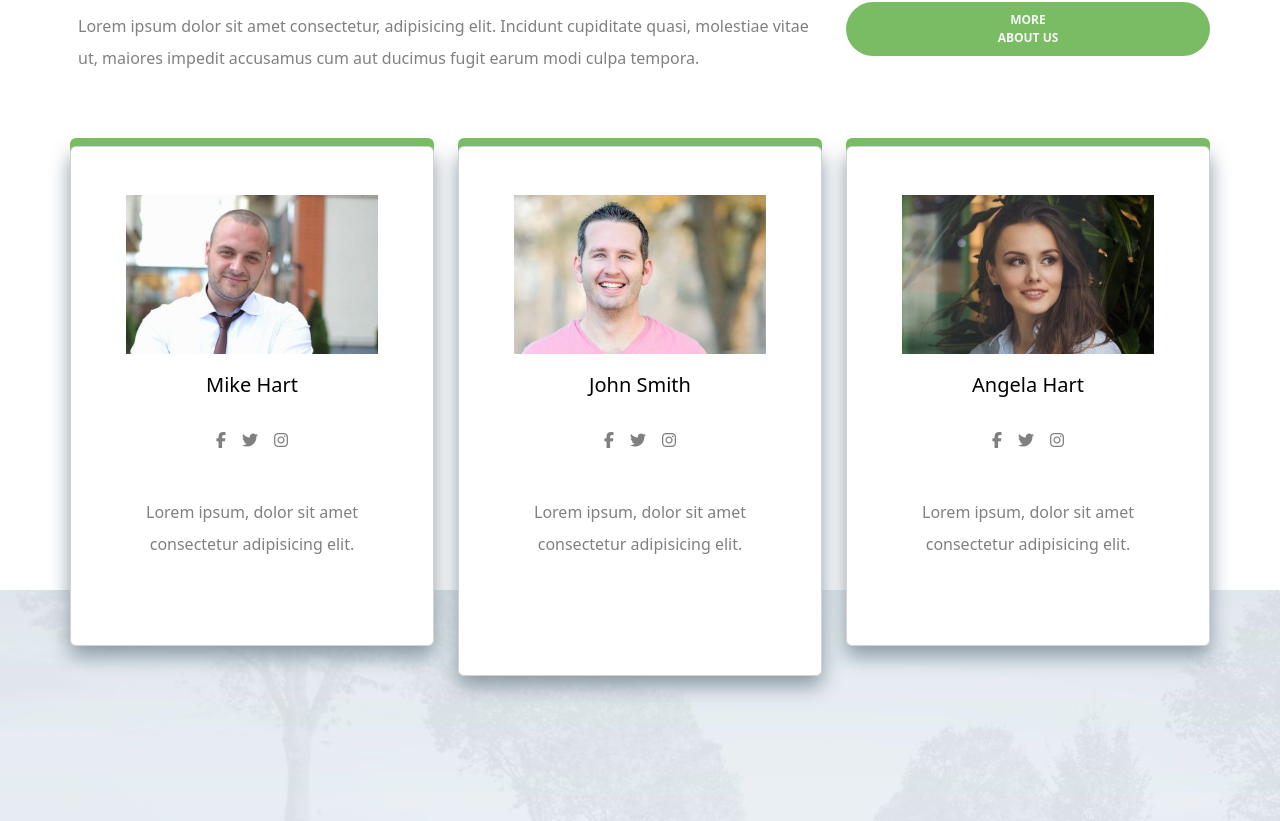
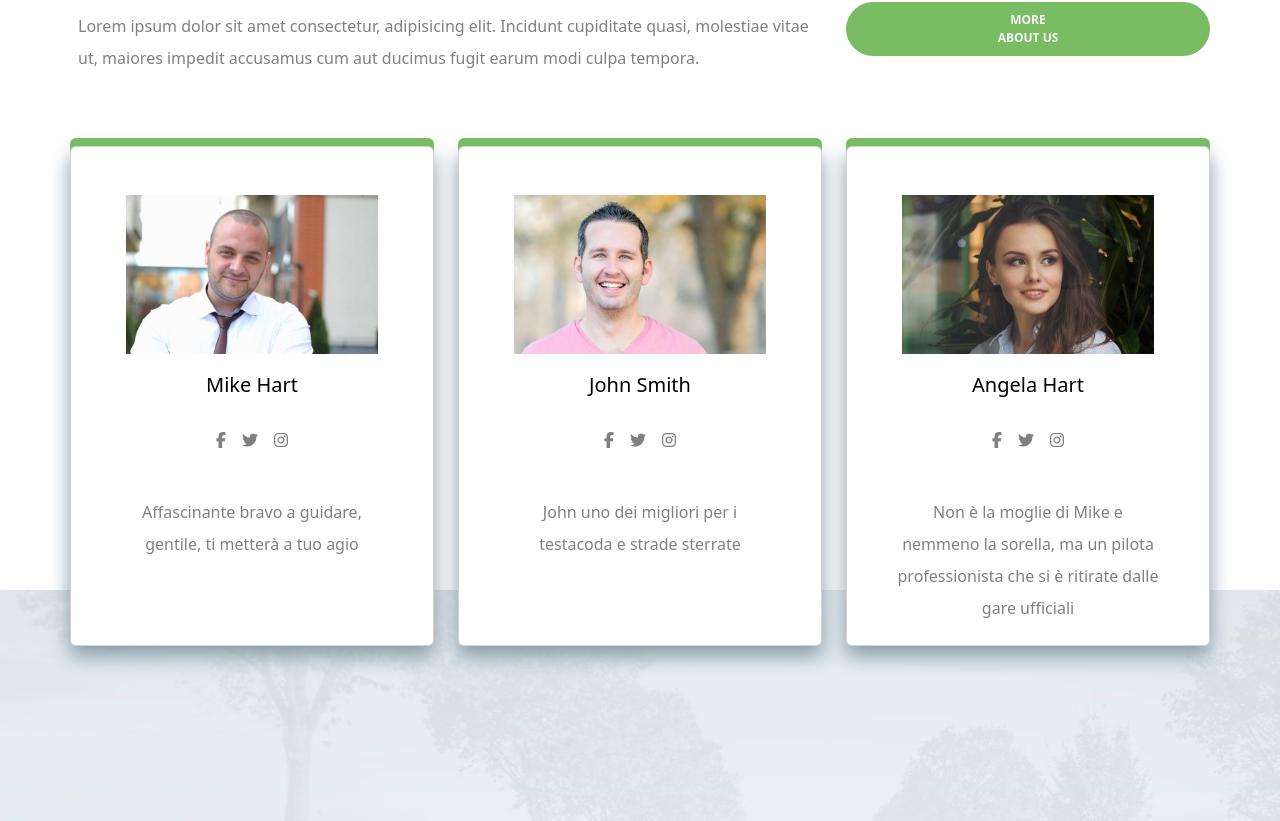
Before and after one commit to mattemutti/proj-html-vuejs, a Vue app: page / in a window 1280 px wide. Shown: the part 2919-3740 px from the top of the page. Built offline with nearby package versions, Linux system fonts and the light colour scheme.

Commit message:
update main site with dinamic card, article, and courses

```diff
--- a/src/components/AppMain.vue
+++ b/src/components/AppMain.vue
@@ -1,7 +1,79 @@
 <script>
 
 export default {
-	name: 'AppMain'		//nome del componente che serve per esportarlo
+	name: 'AppMain',
+
+	data() {
+		return {
+
+			courses: [
+				{
+					type: 'Pass Plus',
+					img: '../../public/img/courses-passplus-200x200.jpg',
+				},
+				{
+					type: 'Intensive Course',
+					img: '../../public/img/course-intensive-200x200.jpg',
+				},
+				{
+					type: 'Instructor',
+					img: '../../public/img/courses-instructor-200x200.jpg',
+				},
+			],
+
+			rates: [
+				{
+					rate: '95 %',
+					name: 'Pass Rate',
+				},
+				{
+					rate: '100 %',
+					name: 'Refferral Rate',
+				},
+				{
+					rate: '0 %',
+					name: 'Accident Rate',
+				},
+			],
+
+			instructors: [
+				{
+					name: 'Mike Hart',
+					photo: '../../public/img/instructor-mikehart-400x254.jpg',
+					description: 'Affascinante bravo a guidare, gentile, ti metterà a tuo agio',
+				},
+				{
+					name: 'John Smith',
+					photo: '../../public/img/instructor-johnsmith-400x254.jpg',
+					description: 'John uno dei migliori per i testacoda e strade sterrate',
+				},
+				{
+					name: 'Angela Hart',
+					photo: '../../public/img/instructor-angelahart-400x254.jpg',
+					description: 'Non è la moglie di Mike e nemmeno la sorella, ma un pilota professionista che si è ritirate dalle gare ufficiali',
+				},
+			],
+
+			news: [
+				{
+					img: '../../public/img/blog-choosecar-320x202.jpg',
+					title: 'What Car to Star With?',
+					date: 'February 7th, 2019 |',
+					numbComments: 0,
+					text: 'Lorem, ipsum dolor sit amet consectetur adipisicing.',
+				},
+				{
+					img: '../../public/img/blogpost-10and2-320x202.jpg',
+					title: 'Avada Driving School Expanding',
+					date: 'February 7th, 2019 |',
+					numbComments: 2,
+					text: 'Guida guida tu che sei felice di guidare',
+				},
+			]
+
+
+		}
+	}
 }
 </script>
 <template>
@@ -112,33 +184,11 @@ export default {
 							</div>
 						</div>
 					</div>
-					<div class="col p-4 text-center mt-4">
+					<div v-for="course in courses" class="col p-4 text-center mt-4">
 						<div class="" style="">
-							<img src="../../public/img/courses-passplus-200x200.jpg" class="card-img-top" alt="...">
+							<img :src="course.img" class="card-img-top" alt="...">
 							<div class="card-body">
-								<h5 class="card-title py-2 c_btn_courses">Pass Plus</h5>
-								<a href="#"
-									class="btn btn-outline-secondary btn_h_green rounded-pill c_btn_courses btn_card_courses text-uppercase fw-bold">Learn
-									More</a>
-							</div>
-						</div>
-					</div>
-					<div class="col p-4 text-center mt-4">
-						<div class="" style="">
-							<img src="../../public/img/course-intensive-200x200.jpg" class="card-img-top" alt="...">
-							<div class="card-body">
-								<h5 class="card-title py-2 c_btn_courses">Intensive Course</h5>
-								<a href="#"
-									class="btn btn-outline-secondary btn_h_green rounded-pill c_btn_courses btn_card_courses text-uppercase fw-bold">Learn
-									More</a>
-							</div>
-						</div>
-					</div>
-					<div class="col p-4 text-center  mt-4">
-						<div class="" style="">
-							<img src="../../public/img/courses-instructor-200x200.jpg" class="card-img-top" alt="...">
-							<div class="card-body">
-								<h5 class="card-title py-2 c_btn_courses">Instructor</h5>
+								<h5 class="card-title py-2 c_btn_courses">{{ course.type }}</h5>
 								<a href="#"
 									class="btn btn-outline-secondary btn_h_green rounded-pill c_btn_courses btn_card_courses text-uppercase fw-bold">Learn
 									More</a>
@@ -160,38 +210,14 @@ export default {
 			</div>
 			<div class="container g-0">
 				<div class="row text-center c_text_light">
-					<div class="col">
+					<div v-for="rate in rates" class="col">
 						<div class="shadow_bottom rounded-4">
 							<div class="card align-items-center card_rate p-4 c_text_light" style="">
 								<div class="rate_1 text-center align-content-center">
-									95 %
+									{{ rate.rate }}
 								</div>
 								<div class="text-uppercase fw-bold p-2 ">
-									Pass Rate
-								</div>
-							</div>
-						</div>
-					</div>
-					<div class="col">
-						<div class="shadow_bottom rounded-4">
-							<div class="card align-items-center card_rate p-4 c_text_light" style="">
-								<div class="rate_1 text-center align-content-center">
-									100 %
-								</div>
-								<div class="text-uppercase fw-bold p-2 ">
-									Refferral Rate
-								</div>
-							</div>
-						</div>
-					</div>
-					<div class="col">
-						<div class="shadow_bottom rounded-4">
-							<div class="card align-items-center card_rate p-4 c_text_light" style="">
-								<div class="rate_1 text-center align-content-center">
-									0 %
-								</div>
-								<div class="text-uppercase fw-bold p-2 ">
-									Accident Rate
+									{{ rate.name }}
 								</div>
 							</div>
 						</div>
@@ -224,55 +250,20 @@ export default {
 				</div>
 
 				<div class="row text-center c_text_light">
-					<div class="col">
+					<div v-for="instructor in  instructors " class="col">
 						<div class="shadow_bottom rounded">
 							<div class="card align-items-center card_instructor p-4 c_text_light rounded" style="">
-								<img class="pt-4" src="../../public/img/instructor-mikehart-400x254.jpg" alt="">
+								<img class="pt-4" :src="instructor.photo" alt="">
 								<div class="p-3 name_instructor">
-									Mike Hart
+									{{ instructor.name }}
 								</div>
 								<div class="mt-2">
 									<a href="#"><i class="fa-brands fa-facebook-f p-2"></i></a>
 									<a href="#"><i class="fa-brands fa-twitter p-2"></i></a>
 									<a href="#"><i class="fa-brands fa-instagram p-2"></i></a>
 								</div>
-								<p class="lh-lg py-3 px-4 mt-4">Lorem ipsum, dolor sit amet consectetur adipisicing
-									elit.
+								<p class="lh-lg py-3 px-4 mt-4">{{ instructor.description }}
 								</p>
-							</div>
-						</div>
-					</div>
-					<div class="col">
-						<div class="shadow_bottom rounded">
-							<div class="card align-items-center card_instructor_central  p-4 c_text_light" style="">
-								<img class="pt-4" src="../../public/img/instructor-johnsmith-400x254.jpg" alt="">
-								<div class="p-3 name_instructor">
-									John Smith
-								</div>
-								<div class="mt-2">
-									<a href="#"><i class="fa-brands fa-facebook-f p-2"></i></a>
-									<a href="#"><i class="fa-brands fa-twitter p-2"></i></a>
-									<a href="#"><i class="fa-brands fa-instagram p-2"></i></a>
-								</div>
-								<p class="lh-lg py-3 px-4 mt-4">Lorem ipsum, dolor sit amet consectetur adipisicing
-									elit.</p>
-							</div>
-						</div>
-					</div>
-					<div class="col">
-						<div class="shadow_bottom rounded">
-							<div class="card align-items-center card_instructor p-4 c_text_light" style="">
-								<img class="pt-4" src="../../public/img/instructor-angelahart-400x254.jpg" alt="">
-								<div class="p-3 name_instructor">
-									Angela Hart
-								</div>
-								<div class="mt-2">
-									<a href="#"><i class="fa-brands fa-facebook-f p-2"></i></a>
-									<a href="#"><i class="fa-brands fa-twitter p-2"></i></a>
-									<a href="#"><i class="fa-brands fa-instagram p-2"></i></a>
-								</div>
-								<p class="lh-lg py-3 px-4 mt-4">Lorem ipsum, dolor sit amet consectetur adipisicing
-									elit.</p>
 							</div>
 						</div>
 					</div>
@@ -310,22 +301,14 @@ export default {
 					<div class="card_news position-absolute rounded-top text-center px-3">
 						<h2 class="py-5">Latest News</h2>
 						<div class="row justify-content-center p-4 mb-4">
-							<div class="col box_latest_news text-center">
-								<img src="../../public/img/blog-choosecar-320x202.jpg" alt="">
+							<div v-for="article in news" class="col box_latest_news text-center">
+								<img :src="article.img" alt="">
 								<h4 class="c_primary pt-4">
-									What car to Start With?
+									{{ article.title }}
 								</h4>
-								<div><span>February 7th, 2019 |</span><span class="c_primary">0 Comments</span></div>
-								<div class="c_text_light pt-4">Lorem, ipsum dolor sit amet consectetur adipisicing.
-								</div>
-							</div>
-							<div class="col box_latest_news text-center">
-								<img src="../../public/img/blogpost-10and2-320x202.jpg" alt="">
-								<h4 class="c_primary pt-4">
-									Avada Driving School Expanding
-								</h4>
-								<div><span>February 7th, 2019 |</span><span class="c_primary">0 Comments</span></div>
-								<div class="c_text_light pt-4">Lorem, ipsum dolor sit amet consectetur adipisicing.
+								<div><span>{{ article.date }}</span><span class="c_primary">{{ article.numbComments }}
+										Comments</span></div>
+								<div class="c_text_light pt-4">{{ article.text }}
 								</div>
 							</div>
 						</div>
--- a/src/components/AppNavbar.vue
+++ b/src/components/AppNavbar.vue
@@ -1,6 +1,8 @@
 <script>
 export default {
-	name: 'AppNavbar'		//nome del componente che serve per esportarlo
+	name: 'AppNavbar',
+
+	props: ['Home', 'About', 'Prices', 'Courses', 'Location', 'Blog']
 }
 </script>
 <template>
```
